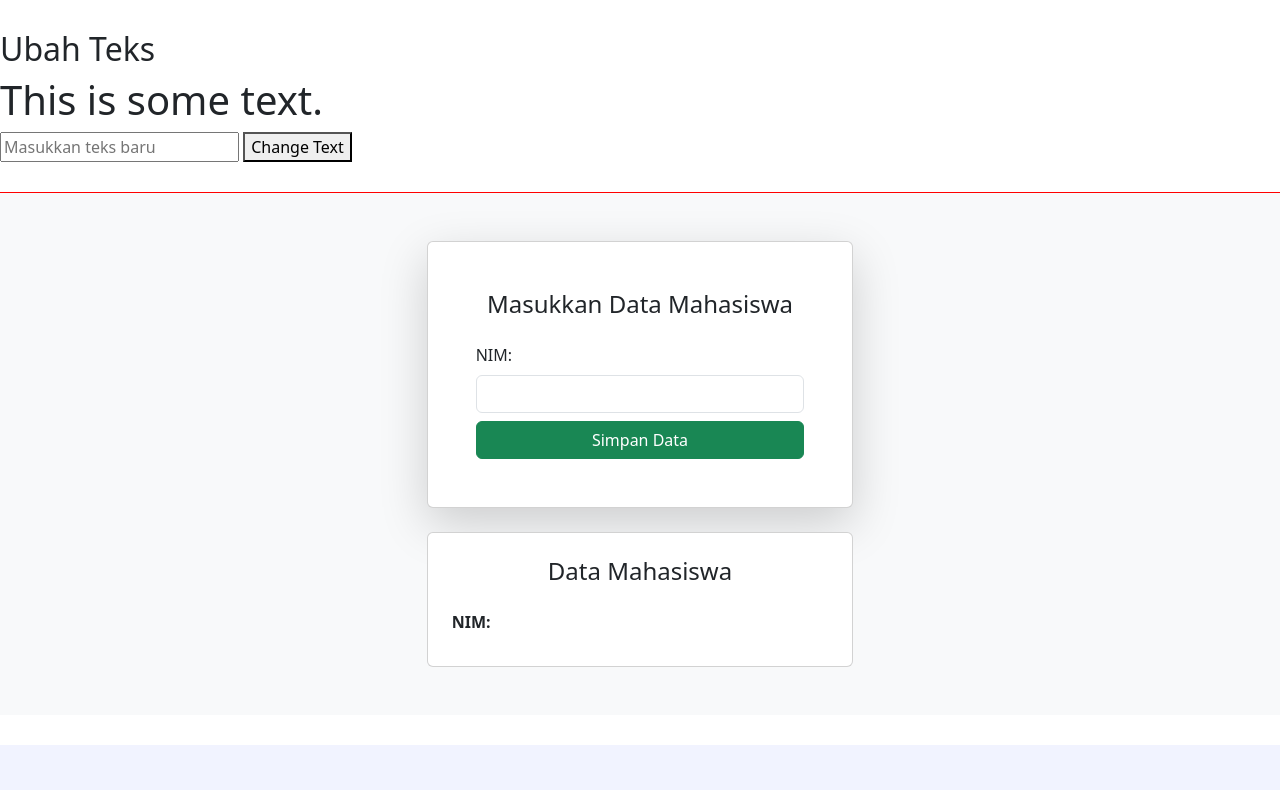
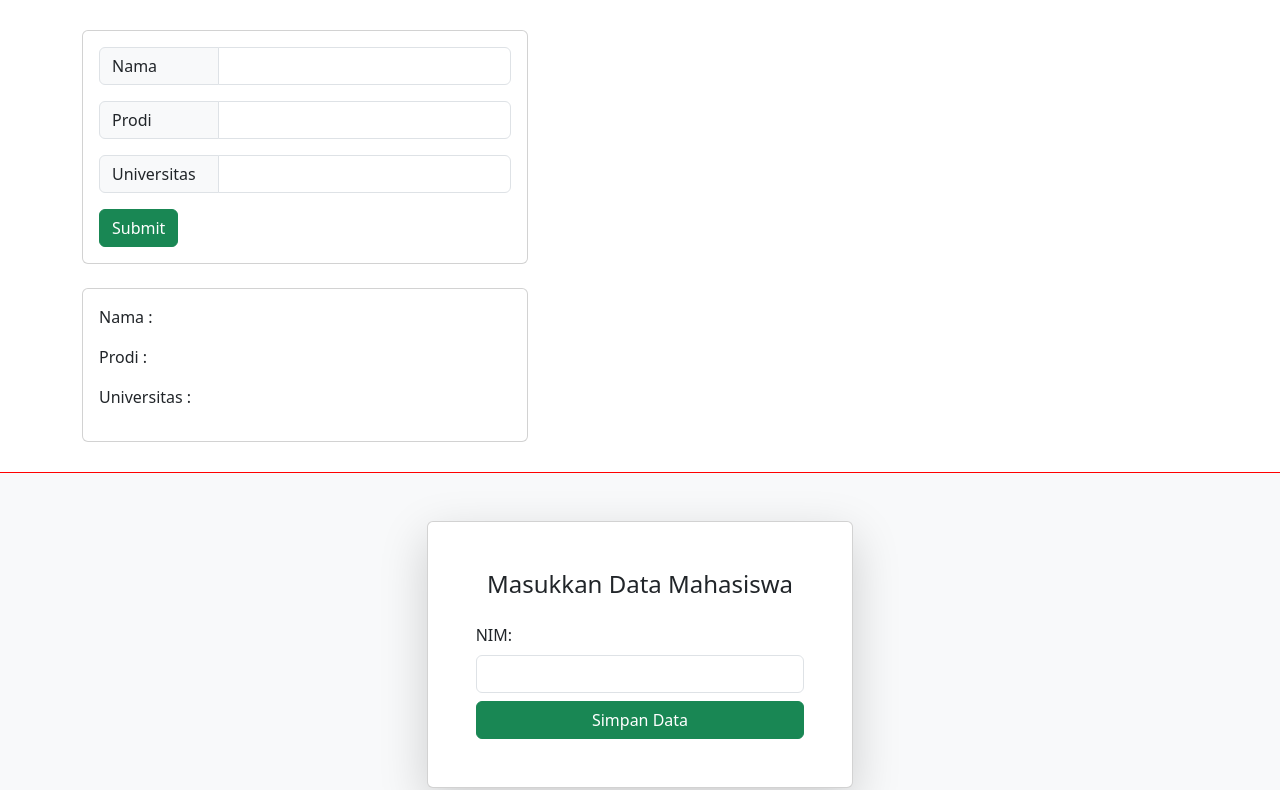
Before and after one commit to raihannajmi/CH2-09-19-2024-Tugas-Kelompok-1, a website: page src/index.html in a window 1280 px wide. Shown: the top 790 px of the page. Drawn offline with nearby package versions, Linux system fonts and the light colour scheme.

Commit message:
menambahkan data universitas

```diff
--- a/src/index.html
+++ b/src/index.html
@@ -11,23 +11,49 @@
   </head>
 
   <body>
-    <!-- Section untuk mengubah teks -->
+    <!-- Section Data Universitas Mahasiswa by Almagius -->
     <section>
-      <h2>Ubah Teks</h2>
-      <h1 id="demo">This is some text.</h1>
-
-      <input type="text" id="inputText" placeholder="Masukkan teks baru" />
-
-      <button onclick="changeText()">Change Text</button>
-
+      <div class="container">
+        <div class="input-card mb-4 card">
+          <div class="card-body">
+            <div class="input-test">
+              <div class="input-group mb-3">
+                <span class="input-group-text" id="inputGroup-sizing-default">Nama</span>
+                <input type="text" id="input-name" class="form-control" aria-label="Sizing example input" aria-describedby="inputGroup-sizing-default">
+              </div>
+              <div class="input-group mb-3">
+                <span class="input-group-text" id="inputGroup-sizing-default">Prodi</span>
+                <input type="text" id="input-prodi" class="form-control" aria-label="Sizing example input" aria-describedby="inputGroup-sizing-default">
+              </div>
+              <div class="input-group mb-3">
+                <span class="input-group-text" id="inputGroup-sizing-default">Universitas</span>
+                <input type="text" id="input-univ" class="form-control" aria-label="Sizing example input" aria-describedby="inputGroup-sizing-default">
+              </div>
+            </div>
+            <button onclick="submitText()" class="btn-submit btn btn-success">Submit</button>
+          </div>
+        </div>
+        <div class="input-card card">
+          <div class="card-body">
+            <p>Nama : <span id="name"></span></p>
+            <p>Prodi : <span id="prodi"></span></p>
+            <p>Universitas : <span id="univ"></span></p>
+          </div>
+        </div>
+      </div>
       <script>
-        function changeText() {
-          // Ambil elemen input dan teks demo
-          let inputElement = document.getElementById("inputText");
-          let demoElement = document.getElementById("demo");
-
-          // Ubah teks elemen 'demo' berdasarkan input
-          demoElement.textContent = inputElement.value;
+        function submitText() {
+          // Ambil elemen nama, prodi, universitas
+          let inputName = document.getElementById("input-name");
+          let inputProdi = document.getElementById("input-prodi");
+          let inputUniv = document.getElementById("input-univ");
+          let name = document.getElementById("name");
+          let prodi = document.getElementById("prodi");
+          let universitas = document.getElementById("univ");
+          // Menampilkan hasil input
+          name.innerHTML = inputName.value;
+          prodi.innerHTML = inputProdi.value;
+          universitas.innerHTML = inputUniv.value;
         }
       </script>
     </section>
--- a/src/style/style.css
+++ b/src/style/style.css
@@ -15,3 +15,11 @@
   padding: 30px 0px;
   border-bottom: 1px red solid;
 }
+
+.input-card{
+  width:40%;
+}
+
+.input-group-text {
+  width: 120px;
+}
```
